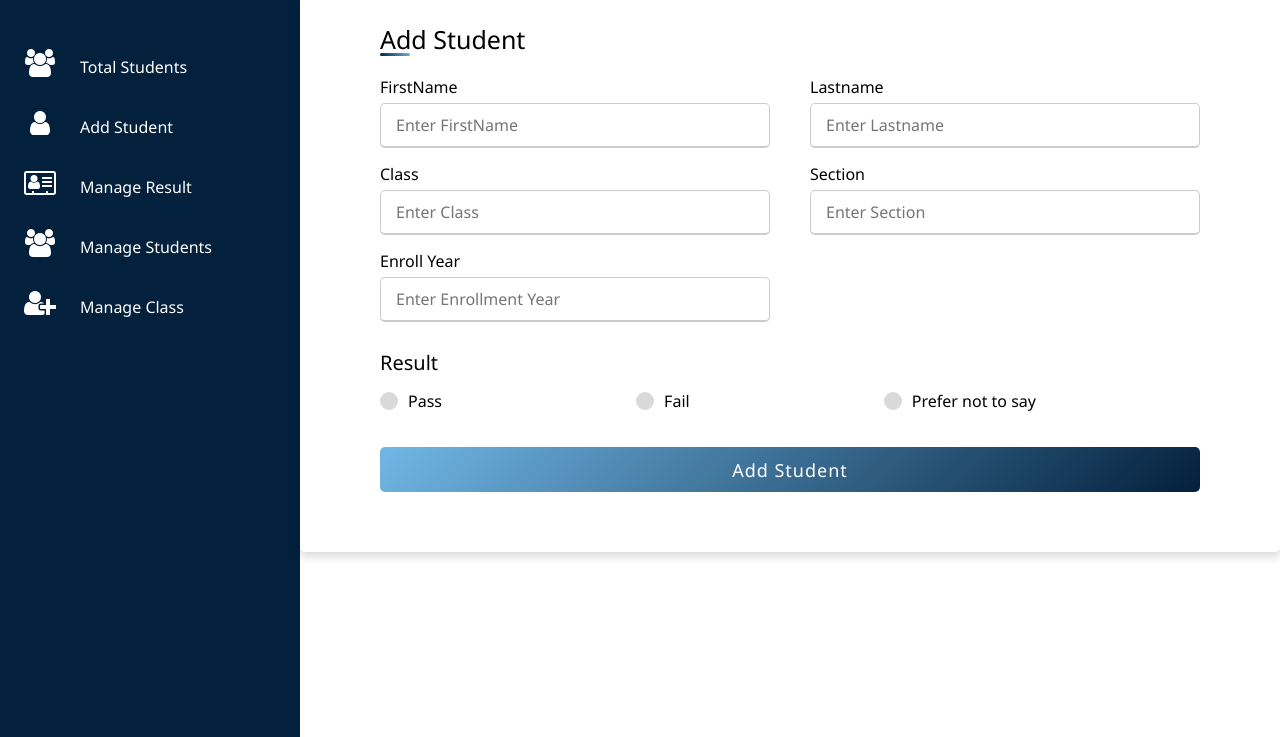
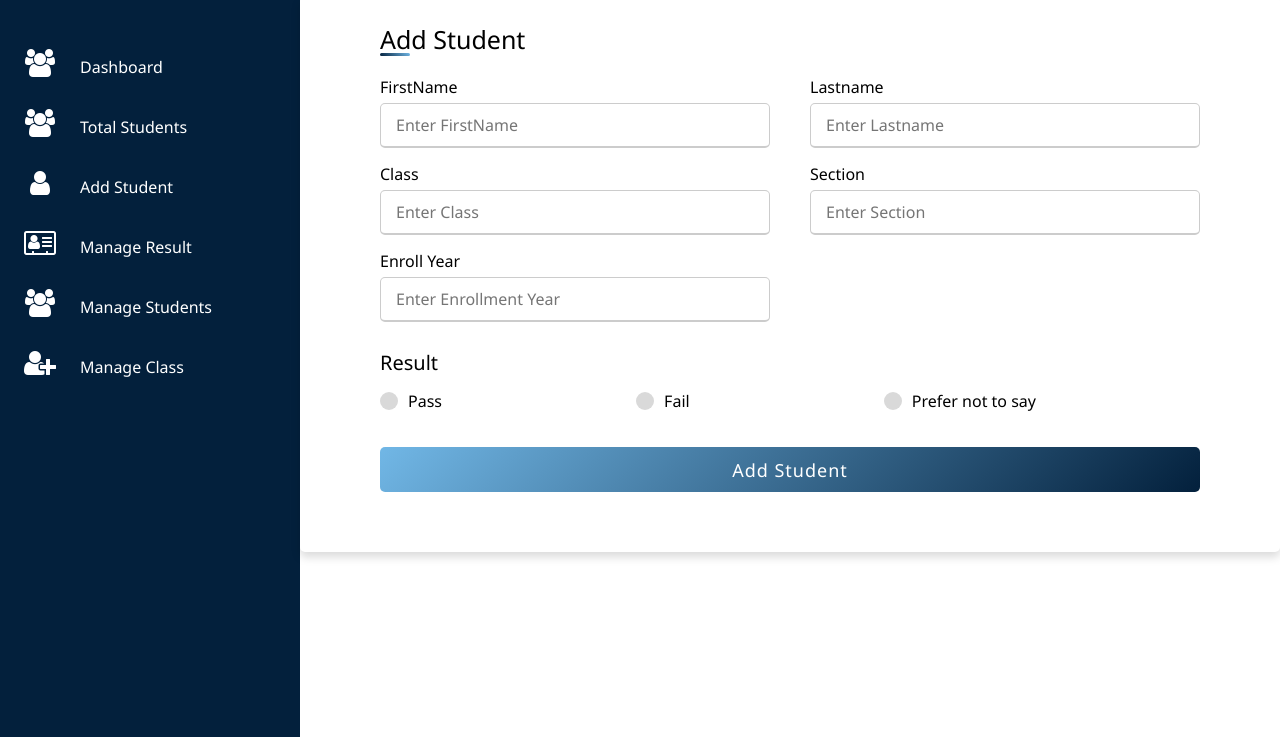
Before and after one commit to USAMA-AS/srms, a plain HTML site: page addstudent.html in a window 1280 px wide. Shown: the part 63-800 px from the top of the page. Drawn offline with Linux system fonts and the light colour scheme.

Commit message:
Update addstudent.html

```diff
--- a/addstudent.html
+++ b/addstudent.html
@@ -20,6 +20,12 @@
                     <a href="index.html">
                        <img class="icon1" src="images/logo.png"   alt="">
                         <span class="title">SRMS</span>
+                    </a>
+                </li>
+                <li>
+                    <a href="index.html">
+                        <span class="icon"><i class="fa fa-users"></i></span>
+                        <span class="title">Dashboard</span>
                     </a>
                 </li>
                 <li>
```
